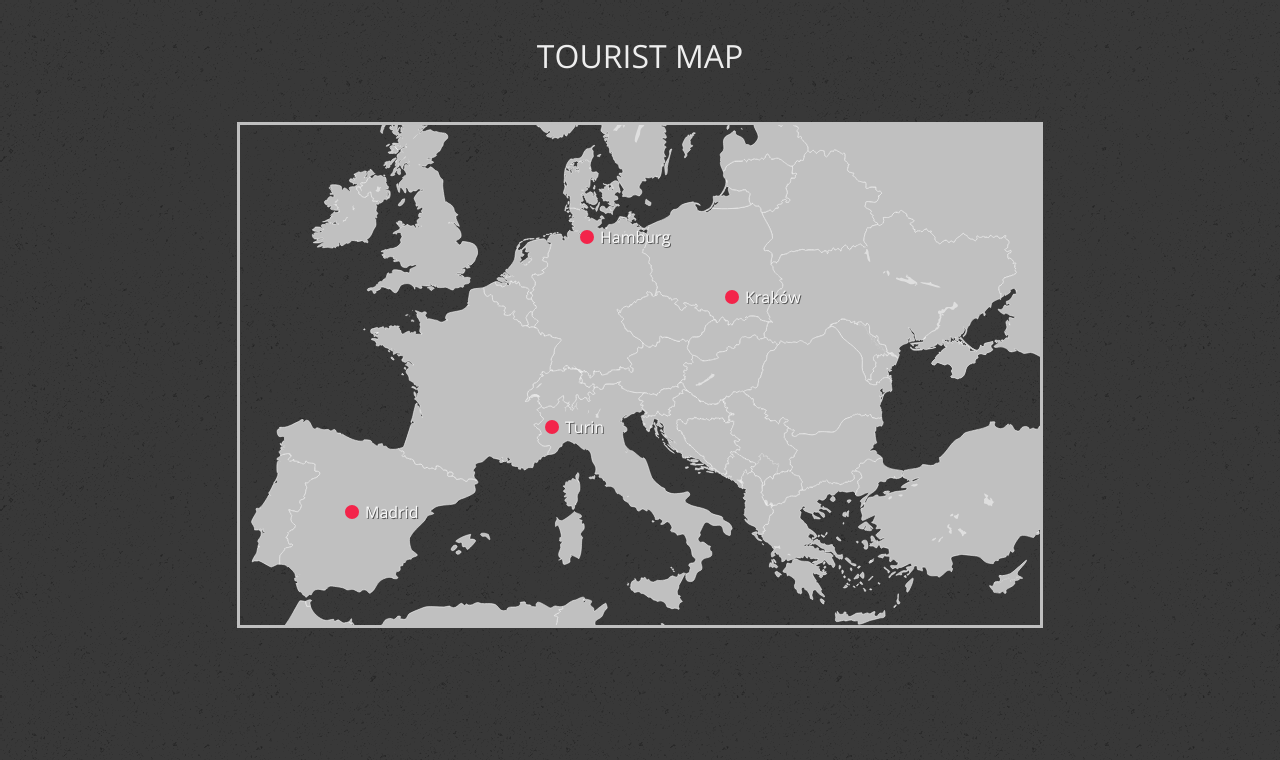
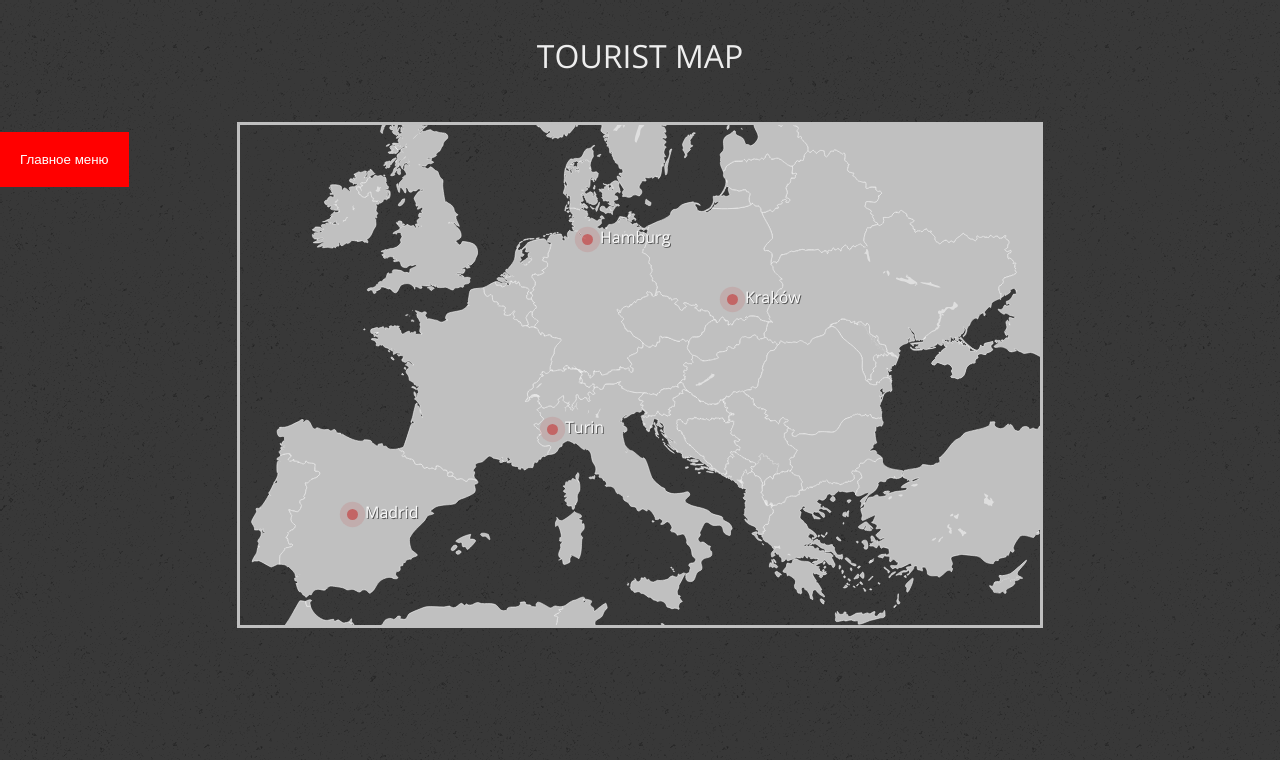
Before and after one commit to yummaddo/University, a PHP site: page / in a window 1280 px wide. Shown: the top 760 px of the page. Run offline with PHP 8.4, Linux system fonts and the light colour scheme.

Commit message:
4 lab web

```diff
--- a/Web/FourLab/css/style.css
+++ b/Web/FourLab/css/style.css
@@ -5,11 +5,109 @@
 *
 */
 
+/* menu */
+
+.mainmenubtn {
+    background-color: red;
+    color: white;
+    border: none;
+    cursor: pointer;
+    padding:20px;
+    margin-top:20px;
+}
+
+.mainmenubtn:hover {
+    background-color: red;
+    }
+
+.dropdown {
+    position: relative;
+    display: inline-block;
+}
+.dropdown-child {
+    display: none;
+    background-color: black;
+    min-width: 200px;
+}
+.dropdown-child a {
+    color: white;
+    padding: 20px;
+    text-decoration: none;
+    display: block;
+}
+.dropdown:hover .dropdown-child {
+    display: block;
+}
+
+.menu {
+    z-index: 2;
+    position: absolute;
+    height: 100px;
+    width: 1000px;
+}
+/* Animation element */
+
+
+
+
+
+
+.pulse {
+    position: absolute;
+    margin-top: 4px;
+    margin-left: 2px;
+    margin-right: 0;
+    margin-bottom: 0;
+
+    display: block;
+    width: 11px;
+    height: 11px;
+    border-radius: 50%;
+    background: rgba(195, 60, 60, 0.691);
+    cursor: pointer;
+    box-shadow: 0 0 0 rgba(204,169,44, 0.4);
+    animation: pulse 2s infinite;
+  }
+  .pulse:hover {
+    animation: none;
+  }
+
+
 /* Keyframes */
 
 
 
+  @-webkit-keyframes pulse {
+    0% {
+      -webkit-box-shadow: 0 0 0 0 rgba(195, 60, 60, 0.502);
+    }
+    70% {
+        -webkit-box-shadow: 0 0 0 10px rgba(204,169,44, 0);
+    }
+    100% {
+        -webkit-box-shadow: 0 0 0 0 rgba(204,169,44, 0);
+    }
+  }
+  @keyframes pulse {
+    0% {
+      -moz-box-shadow: 0 0 0 0 rgba(195, 60, 60, 0.502);
+      box-shadow: 0 0 0 0 rgba(195, 60, 60, 0.502);
+    }
+    70% {
+        -moz-box-shadow: 0 0 0 10px rgba(204,169,44, 0);
+        box-shadow: 0 0 0 10px rgba(204,169,44, 0);
+    }
+    100% {
+        -moz-box-shadow: 0 0 0 0 rgba(204,169,44, 0);
+        box-shadow: 0 0 0 0 rgba(204,169,44, 0);
+    }
+  }
+
+
+
 /* General */
+
+
 
 body {
     font-family: 'Open Sans', Arial, sans-serif;
@@ -43,7 +141,6 @@ h2 {
     width: 14px;
     height: 14px;
     border-radius: 50%;
-    background-color: #f3244a;
     position: absolute;
     cursor: pointer;
 }
--- a/Web/FourLab/index.html
+++ b/Web/FourLab/index.html
@@ -13,10 +13,21 @@
     <body>
 
         <h2>Tourist Map</h2>
+        <div class="menu">
+            <button class="mainmenubtn">Главное меню</button>
+            <div class="dropdown-child">
+            <a href="http://www.вашдомен.ru/page1.html">Подраздел 1</a>
+            <a href="http://www.вашдомен.ru/page2.html">Подраздел 2</a>
+            <a href="http://www.вашдомен.ru/page3.html">Подраздел 3</a>
+            <a href="http://www.вашдомен.ru/page4.html">Подраздел 4</a>
+            <a href="http://www.вашдомен.ru/page5.html">Подраздел 5</a>
+            </div>
 
+        </div>
         <div id="concert-map">
             <div class="pin madrid">
-                <span class="town">Madrid</span>
+                <span class="pulse"></span>
+                <span class="town pulsation">Madrid</span>
                 <div class="popover">
                     <p class="place">Королівство Іспанія</p>
                     <p class="date">October 7, 2017</p>
@@ -26,7 +37,8 @@
             </div>
 
             <div class="pin turin">
-                <span class="town">Turin</span>
+                <span class="pulse"></span>
+                <span class="town pulsation">Turin</span>
                 <div class="popover">
                     <p class="place">Італі́йська Республіка</p>
                     <p class="date">October 14, 2017</p>
@@ -35,6 +47,7 @@
                 </div>
             </div>
             <div class="pin hamburg">
+                <span class="pulse"></span>
                 <span class="town">Hamburg</span>
                 <div class="popover">
                     <p class="place">Федеративна Республіка Німеччина</p>
@@ -44,6 +57,7 @@
                 </div>
             </div>
             <div class="pin krakow">
+                <span class="pulse"></span>
                 <span class="town">Kraków</span>
                 <div class="popover">
                     <p class="place">Республіка Польща</p>
--- a/Web/SecondLab/index.html
+++ b/Web/SecondLab/index.html
@@ -167,6 +167,7 @@
                     <input type="checkbox" checked="checked" name="sameadr"> Shipping address same as billing
                   </label>
                   <input type="submit" value="Continue to checkout" class="btn">
+
                 </form>
               </div>
             </div>
```
